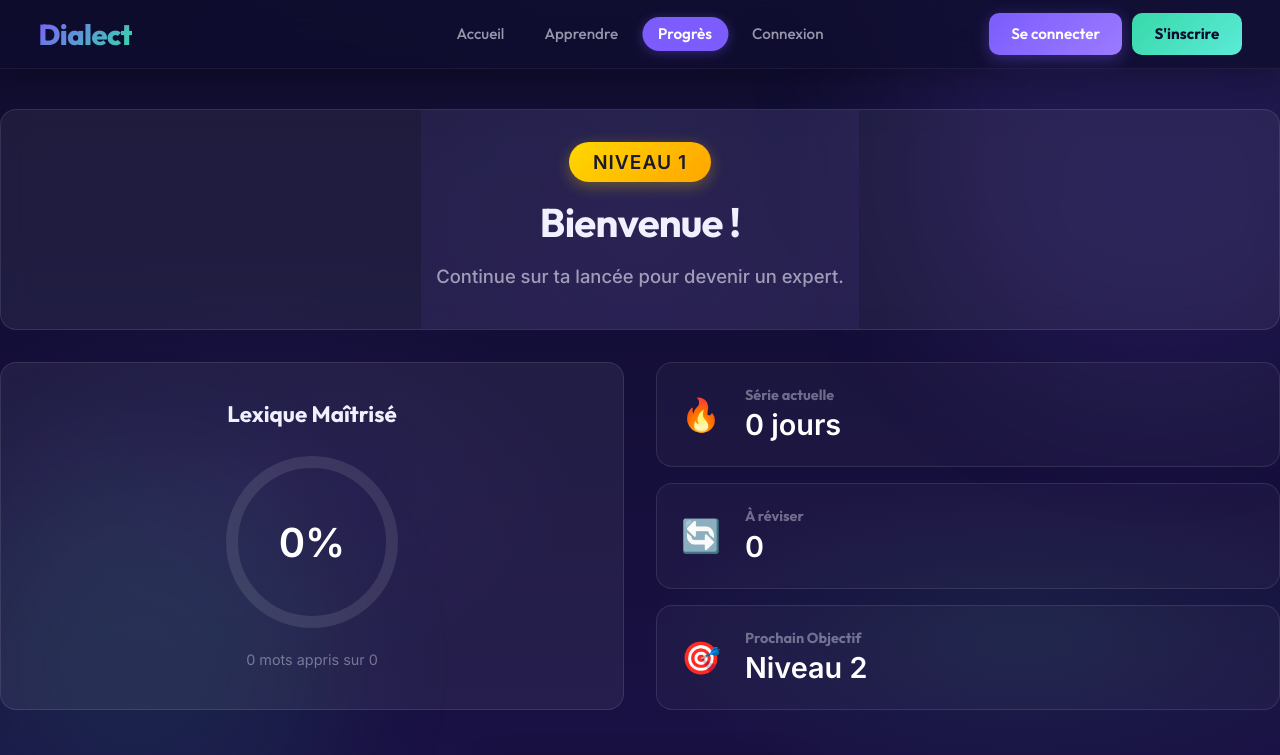
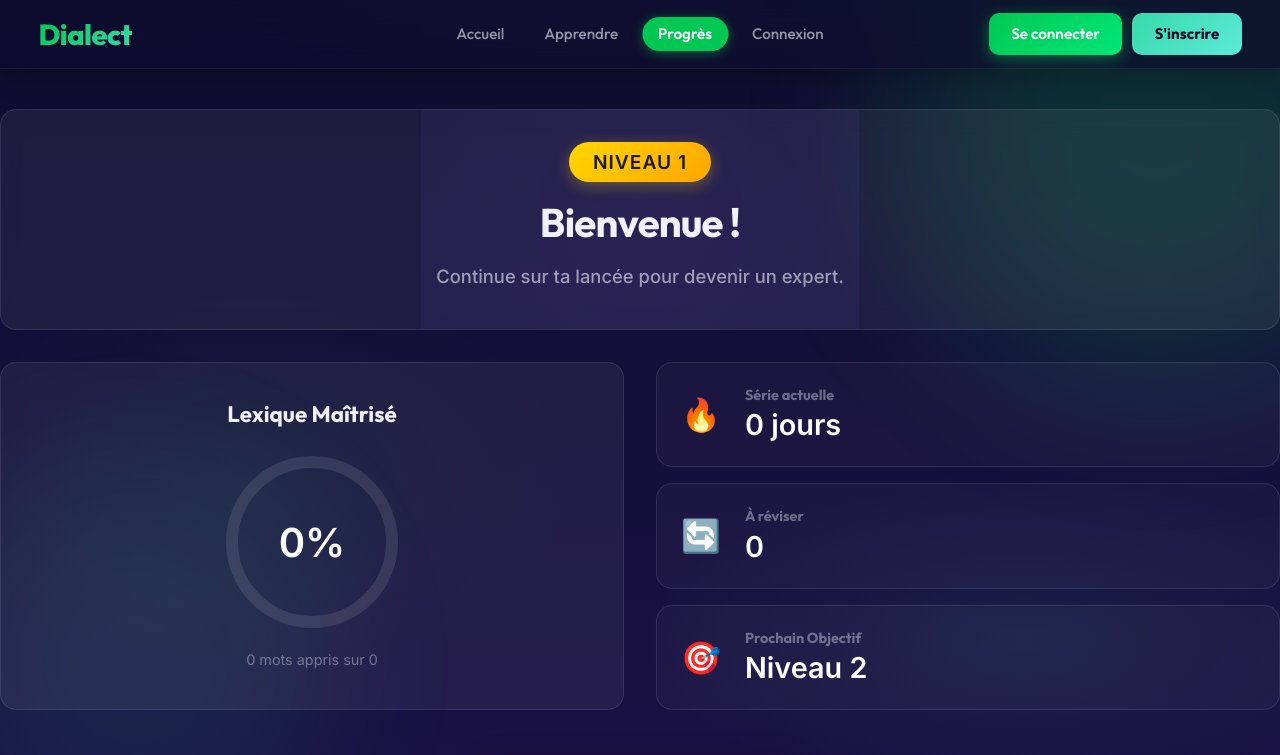
Before and after one commit to ahc20/Dialecte, a plain HTML site: page public/progres.html in a window 1280 px wide. Shown: the top 755 px of the page. Drawn offline with Linux system fonts and the light colour scheme; no server answers.

Commit message:
Update theme to Algerian Green

```diff
--- a/public/progres.html
+++ b/public/progres.html
@@ -55,7 +55,7 @@
           <svg class="progress-ring" width="180" height="180">
             <circle class="progress-ring__circle-bg" stroke="rgba(255,255,255,0.1)" stroke-width="12" fill="transparent"
               r="80" cx="90" cy="90" />
-            <circle class="progress-ring__circle" id="progress-circle" stroke="#7C5CFC" stroke-width="12"
+            <circle class="progress-ring__circle" id="progress-circle" stroke="#00C853" stroke-width="12"
               fill="transparent" r="80" cx="90" cy="90" stroke-dasharray="502" stroke-dashoffset="502" />
           </svg>
           <div class="progress-text-centered">
--- a/public/styles/style.css
+++ b/public/styles/style.css
@@ -4,11 +4,11 @@
    DESIGN SYSTEM — TOKENS
    ═══════════════════════════════════════ */
 :root {
-  /* Primary palette */
-  --primary: #7C5CFC;
-  --primary-hover: #6641E2;
-  --primary-glow: rgba(124, 92, 252, 0.35);
-  --primary-soft: rgba(124, 92, 252, 0.12);
+  /* Primary palette - Algerian Green optimized for Dark Mode */
+  --primary: #00C853;
+  --primary-hover: #009624;
+  --primary-glow: rgba(0, 200, 83, 0.45);
+  --primary-soft: rgba(0, 200, 83, 0.15);
 
   /* Accent */
   --accent: #38D9A9;
@@ -66,9 +66,9 @@ body {
 
 body {
   background:
-    radial-gradient(ellipse 80% 50% at 50% -20%, rgba(124, 92, 252, 0.15) 0%, transparent 60%),
+    radial-gradient(ellipse 80% 50% at 50% -20%, rgba(0, 200, 83, 0.15) 0%, transparent 60%),
     radial-gradient(ellipse 60% 40% at 80% 80%, rgba(56, 217, 169, 0.08) 0%, transparent 50%),
-    radial-gradient(ellipse 50% 50% at 20% 60%, rgba(124, 92, 252, 0.06) 0%, transparent 50%),
+    radial-gradient(ellipse 50% 50% at 20% 60%, rgba(0, 200, 83, 0.06) 0%, transparent 50%),
     linear-gradient(180deg, var(--bg-deep) 0%, var(--bg-mid) 100%);
   background-attachment: fixed;
 }
@@ -276,7 +276,7 @@ nav .nav-actions {
 
 .btn-primary,
 .btn-purple {
-  background: linear-gradient(135deg, var(--primary), #9B7BFF);
+  background: linear-gradient(135deg, var(--primary), #00E676);
   color: #fff;
   box-shadow: 0 4px 16px var(--primary-glow);
 }
@@ -1725,7 +1725,9 @@ footer {
 .logo img[alt][src=''],
 .logo img:not([src]) {
   display: none !important;
-}/* ═══════════════════════════════════════
+}
+
+/* ═══════════════════════════════════════
    PROGRESS PAGE REDESIGN
    ═══════════════════════════════════════ */
 
```
Lines whose indentation alone changed are shown as unchanged.
